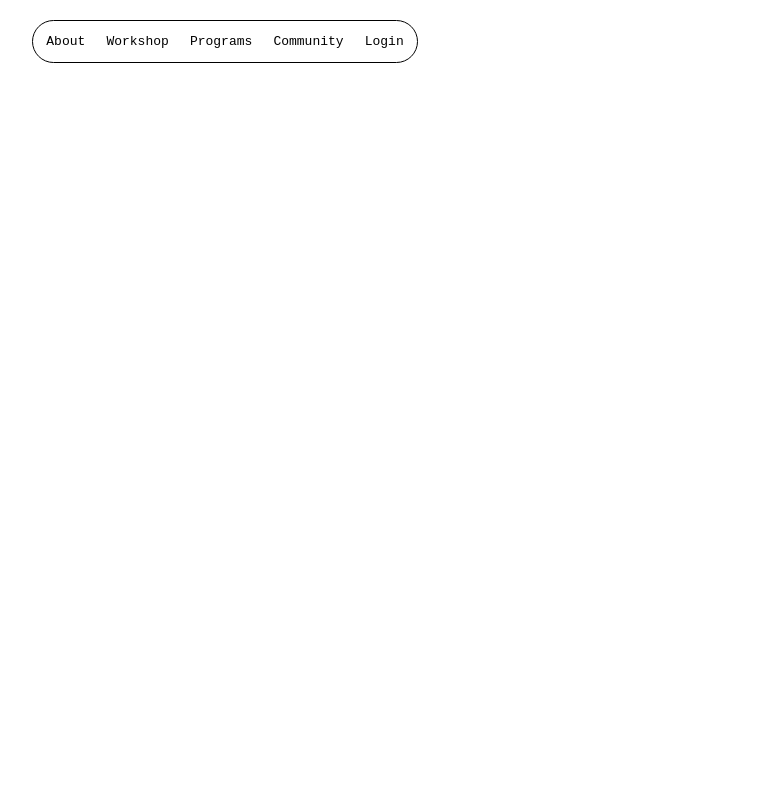
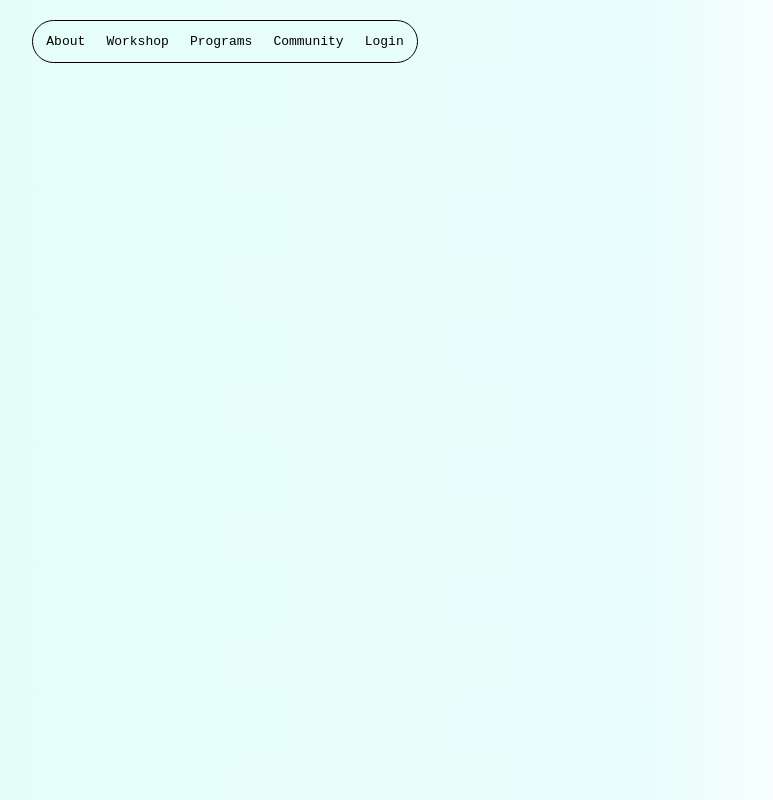
Before and after one commit to pranav-iitr/Assignment-MentorPlus, a React (Create React App) app: page / in a window 1280 px wide. Shown: the whole page, without its empty margins (415-1188 px from the left). Built offline with nearby package versions, Linux system fonts and the light colour scheme.

Commit message:
color update

```diff
--- a/src/components/navbar.css
+++ b/src/components/navbar.css
@@ -38,7 +38,7 @@
 .list-element{
     border: solid #000;
     border-width: 1px;
-    background-color: gray;
+    background-color: rgba(128, 128, 128, 0);
     width: 100px;
 }
 .flex-container{
--- a/src/index.css
+++ b/src/index.css
@@ -5,6 +5,8 @@ body {
     sans-serif;
   -webkit-font-smoothing: antialiased;
   -moz-osx-font-smoothing: grayscale;
+  background: linear-gradient(89.8deg, #E2FFF5 2.76%, #E9FDFC 82.68%, #FFFFFF 99.96%);
+
 }
 
 code {
```
